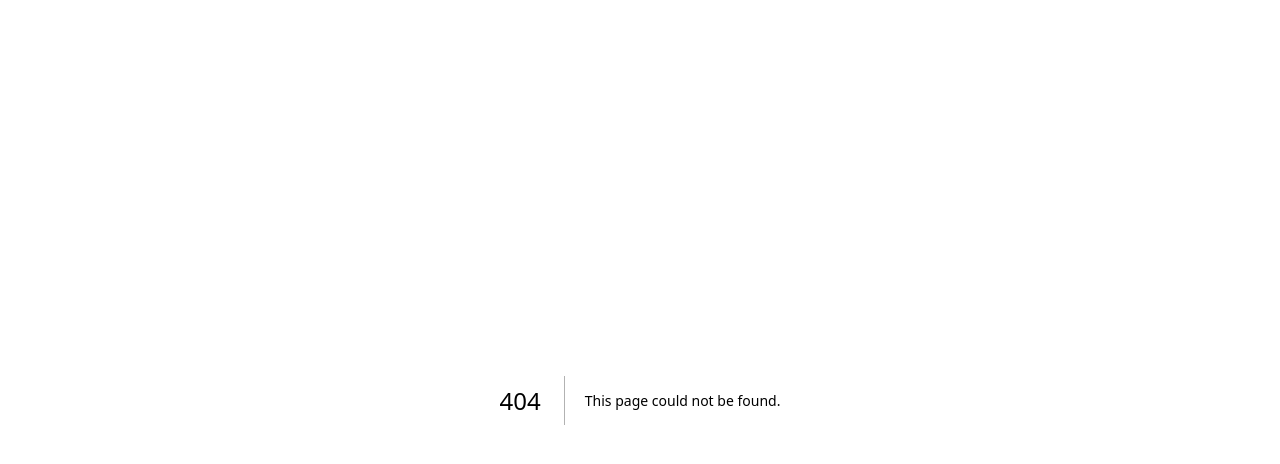
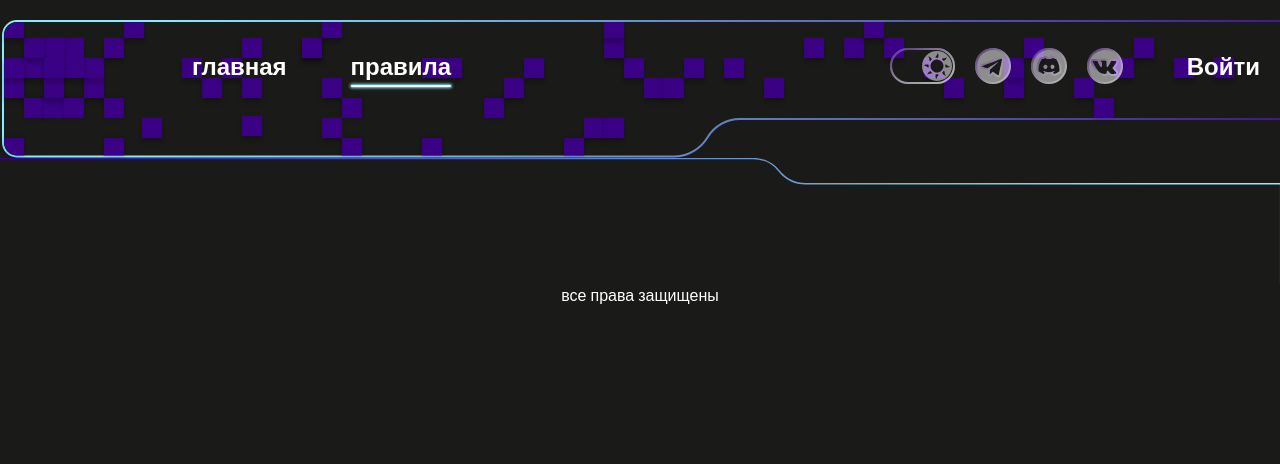
Before and after one commit to Rudolf31/vix, a Next.js app in the folder vix/: page /rules in a window 1280 px wide. Before the commit this address had no page. Shown: the top 464 px of the page. Built offline with nearby package versions, Linux system fonts and the light colour scheme.

Commit message:
working on the structure of project

```diff
--- a/vix/src/app/layout.js
+++ b/vix/src/app/layout.js
@@ -1,5 +1,8 @@
 import "./styles/globals.css";
-
+import Navigation from "./components/navigation"
+import * as images from "../app/images.js";
+import Image from 'next/image';
+import PopUpAuth from "./components/pop_up_auth.js";
 
 export default function RootLayout({ children }) {
   return (
@@ -9,7 +12,17 @@ export default function RootLayout({ children }) {
         <link rel="preconnect" href="https://fonts.gstatic.com" crossorigin/>
         <link href="https://fonts.googleapis.com/css2?family=Jura:wght@300..700&display=swap" rel="stylesheet"/>
       </head>
-      <body>{children}</body>
+      <body>
+        <header className="mt-5">
+          <Navigation/>
+        </header>
+        {children}
+        <footer>
+        <div className="relative"><Image src={images.narrow_band} alt="" className="narrowo_band" style={{ width: '100%', height: 'auto' }}/></div>
+        <p className="">все права защищены</p>
+        <PopUpAuth/>
+      </footer>
+      </body>
     </html>
   );
 }
--- a/vix/src/app/page.js
+++ b/vix/src/app/page.js
@@ -1,31 +1,20 @@
 import "./styles/globals.css";
 import "./styles/main_page.css";
-import * as images from "../app/images.js";
-import Image from 'next/image';
-import Navigation from "../app/components/navigation.js";
 import Slider from "../app/components/slider.js";
 import Store from "../app/components/buy_vix.js";
 import PopUpBuy from "./components/pop_up_buy.js";
-import PopUpAuth from "./components/pop_up_auth.js";
+
 
 
 export default function Home() {
 
   return (
     <>
-      <header className="mt-5">
-        <Navigation/>
-      </header>
       <main>
         <Slider/>
         <Store/>
       </main>
-      <footer>
-        <div className="relative"><Image src={images.narrow_band} alt="" className="narrowo_band" style={{ width: '100%', height: 'auto' }}/></div>
-        <p className="">все права защищены</p>
-      </footer>
       <PopUpBuy/>
-      <PopUpAuth/>
     </>
   );
 }
```
Also changed, not shown: vix/src/app/rules/page.js (added, +18 -0 lines).
